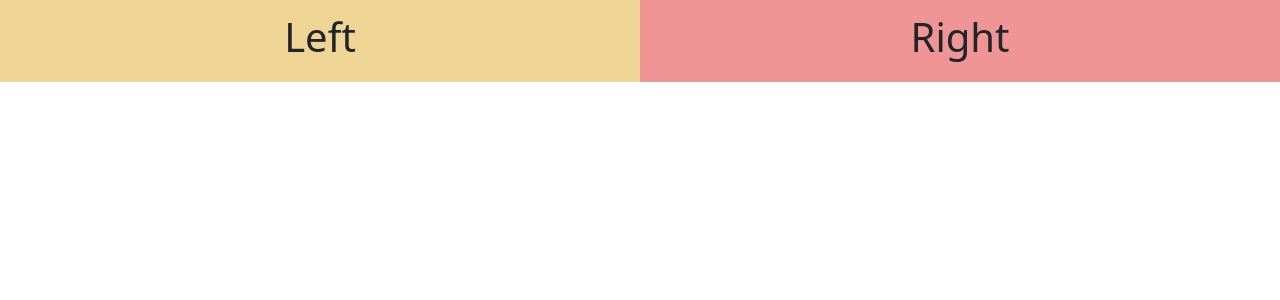
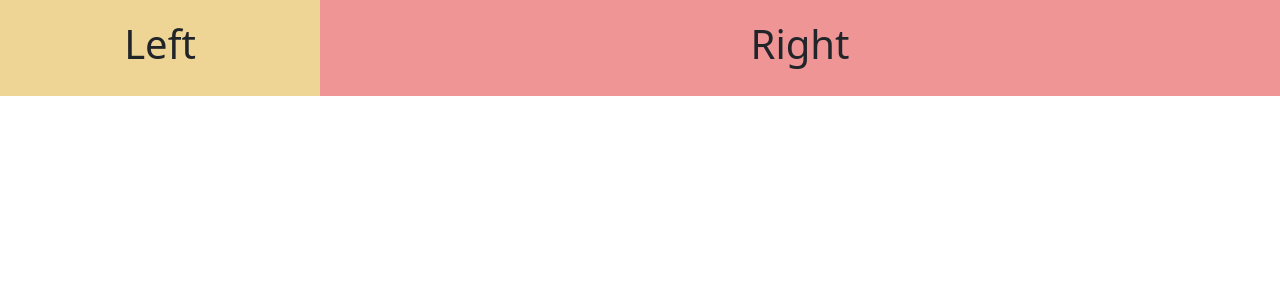
Before and after one commit to prudv13/react-design-patterns, a React (Vite) app: page / in a window 1280 px wide. Shown: the top 300 px of the page. Built offline with nearby package versions, Linux system fonts and the light colour scheme.

Commit message:
split screen v2

```diff
--- a/src/design/01-Layout Components/LayoutComponent.jsx
+++ b/src/design/01-Layout Components/LayoutComponent.jsx
@@ -9,6 +9,8 @@ const LayoutComponent = () => {
       <SplitScreen
         left={LeftComponent}
         right={RightComponent}
+        leftWeight={1}
+        rightWeight={3}
       />
     </div>
   )
--- a/src/design/01-Layout Components/LeftComponent.jsx
+++ b/src/design/01-Layout Components/LeftComponent.jsx
@@ -2,7 +2,7 @@ import React from 'react'
 
 const LeftComponent = () => {
   return (
-    <div style={{backgroundColor: '#EFD595', padding: '2%'}}>
+    <div style={{backgroundColor: '#EFD595', padding: '20px'}}>
         <h1>Left</h1>
     </div>
   )
--- a/src/design/01-Layout Components/RightComponent.jsx
+++ b/src/design/01-Layout Components/RightComponent.jsx
@@ -2,7 +2,7 @@ import React from 'react'
 
 const RightComponent = () => {
   return (
-    <div style={{backgroundColor: '#EF9595', padding: '2%'}}>
+    <div style={{backgroundColor: '#EF9595', padding: '20px'}}>
         <h1>Right</h1>
     </div>
   )
--- a/src/design/01-Layout Components/SplitScreen.jsx
+++ b/src/design/01-Layout Components/SplitScreen.jsx
@@ -6,20 +6,22 @@ const Container = styled.div`
 `
 
 const Pane = styled.div`
-    flex: 1;
+    flex: ${props => props.weight};
 `
 
 const SplitScreen = ({
     left: Left,
     right: Right,
+    leftWeight = 1,
+    rightWeight = 1,
 }) => {
   return (
     <Container>
-        <Pane>
+        <Pane weight = {leftWeight}>
             <Left />
         </Pane>
 
-        <Pane>
+        <Pane weight = {rightWeight}>
             <Right />
         </Pane>
     </Container>
```
